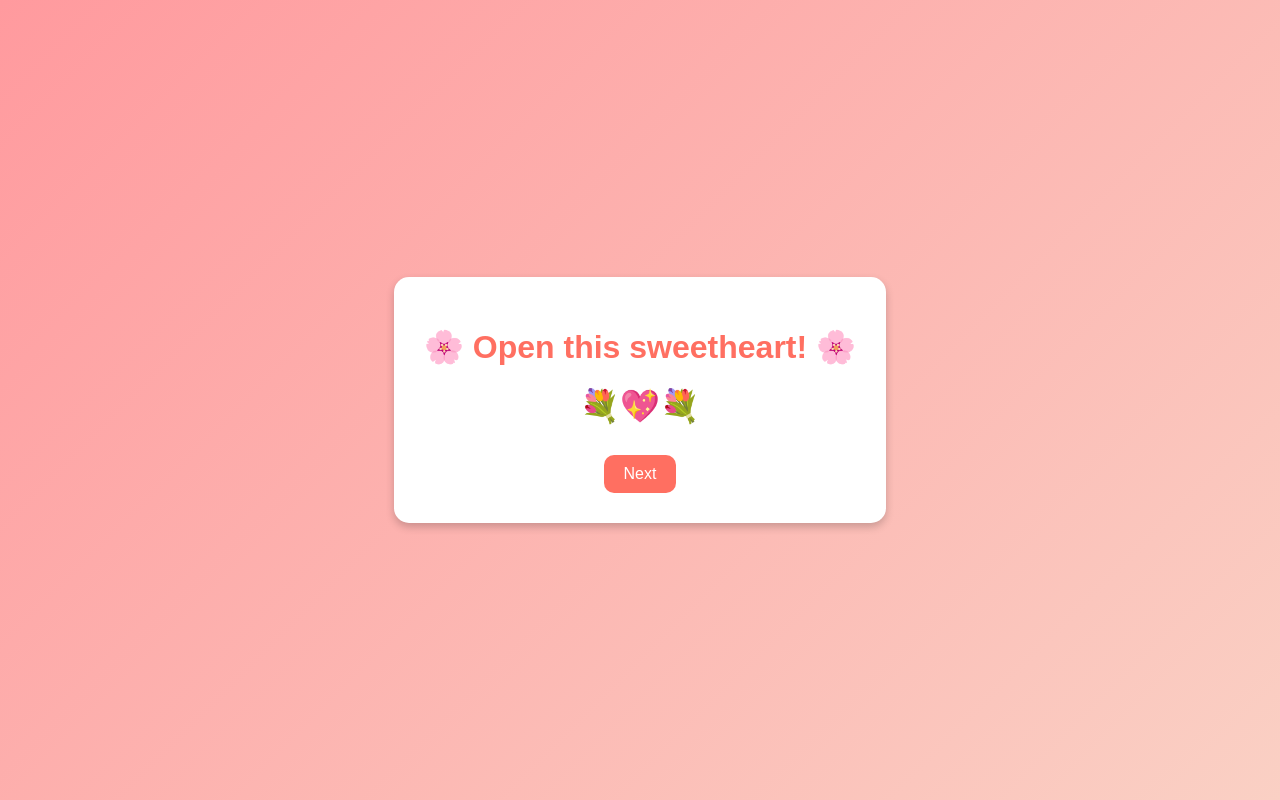
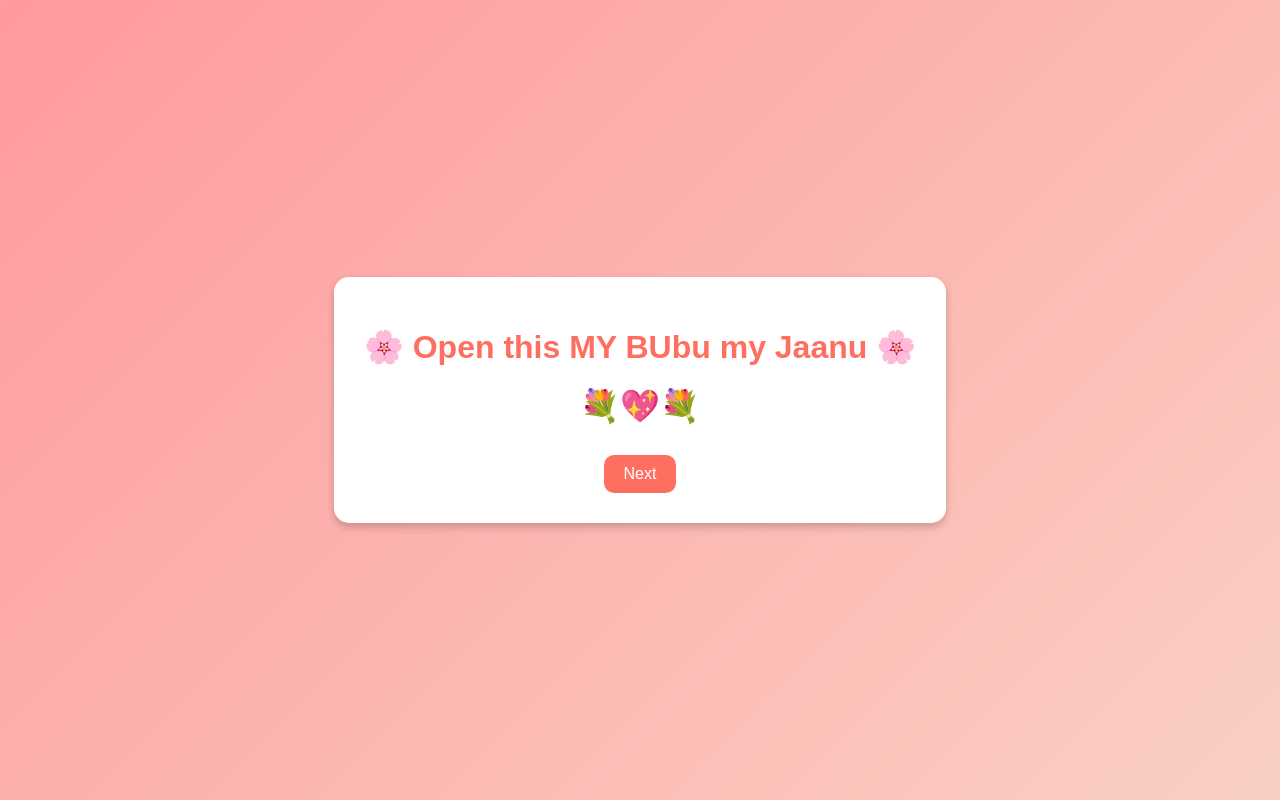
Before and after one commit to priyatosh123/sneha_birthday, a plain HTML site: page index.html in a window 1280 px wide. Drawn offline with Linux system fonts and the light colour scheme.

Commit message:
Update index.html
Birthday ka surprise

```diff
--- a/index.html
+++ b/index.html
@@ -67,7 +67,7 @@
 
     <!-- First Popup -->
     <div class="popup" id="popup1">
-        <h1>🌸 Open this sweetheart! 🌸</h1>
+        <h1>🌸 Open this MY BUbu my Jaanu 🌸</h1>
         <p class="flower-emoji">💐💖💐</p>
         <button onclick="showPopup2()">Next</button>
     </div>
@@ -129,9 +129,14 @@
             "Can't wait for your birthday! 🧸",
             "Sending you hugs and love! 😘",
             "You're my sunshine! 🧸",
-            "Every day with you is special! 😘",
-            "You're the best gift ever! 🧸",
-            "Counting down with excitement! 😘"
+            "Arjun Riya ki Mummy ILY😘",
+            "Stay with me forever and ily more everyday🧸",
+            "Counting down with excitement and love! 😘",
+            "Can't wait to have a small sweet family with you 💕",
+            "I feel blessed having you 😍🥰",
+            "My bestfriend  😘 my wifey🫣",
+            "my sweetest BUbu 😋😙",
+            "my Most precious gift 😭🥹😇",
         ];
 
         const messageElement = document.getElementById("dailyMessage");
@@ -156,7 +161,7 @@
 
         // Full Birthday Message
         function showBirthdayMessage() {
-            alert("Happiest Birthday Bubu .. Love you the most the most the most In the whole world 🌍 ❤️ \n\n..Yaar this feels like magic being with you 🤩✨\nI love you so so so much Bubu meri jaanuuu💕\nGod bless the dinosaur that died to make that fossil fuel that was treated to become petrol in the car that took ur mumma to the hospital to give birth to you 😉🤣🤣❤️❤️🌍🌍😍\nTumhare saath har birthday saath me manana hai and I don't how to thanks god that he gifted to me you ..the sweetest girl who has all supported me at my lowest..who is always standing for me in every situation. I'll always be grateful for you existence. yaar aur sab I'll write baad me in the Please kabhi chorke mat jana🥲😭🫂🫂");
+            alert("Happiest Birthday Bubu .. Love you the most the most the most In the whole world 🌍 ❤️ \n\n..Yaar this feels like magic being with you 🤩✨\nI love you so so so much Bubu meri jaanuuu💕\nGod bless the dinosaur that died to make that fossil fuel that was treated to become petrol in the car that took ur mumma to the hospital to give birth to you 😉🤣🤣❤️❤️🌍🌍😍\nTumhare saath har birthday saath me manana hai and I don't how to thanks god that he gifted to me you ..the sweetest girl who has supported me at my lowest..who is always standing there for me in every situation. I'll always be grateful for you existence. yaar aur sab I'll write baad me in the Please kabhi chorke mat jana🥲😭🫂🫂");
         }
 
         setInterval(checkFirecracker, 1000);  // Check every second
```
